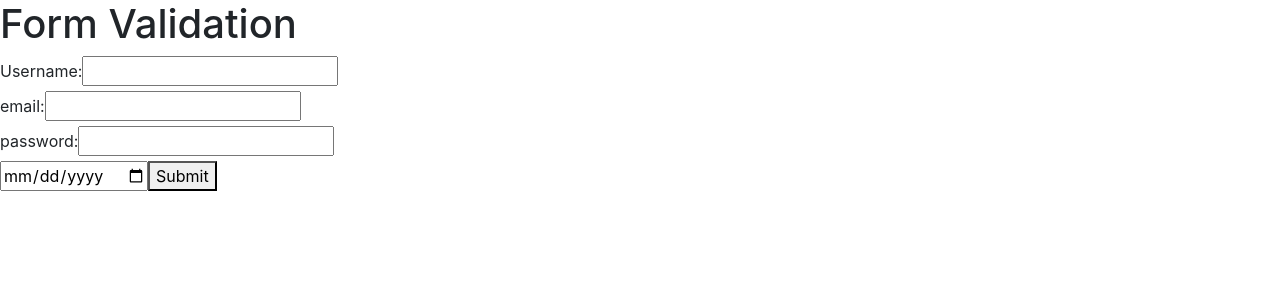
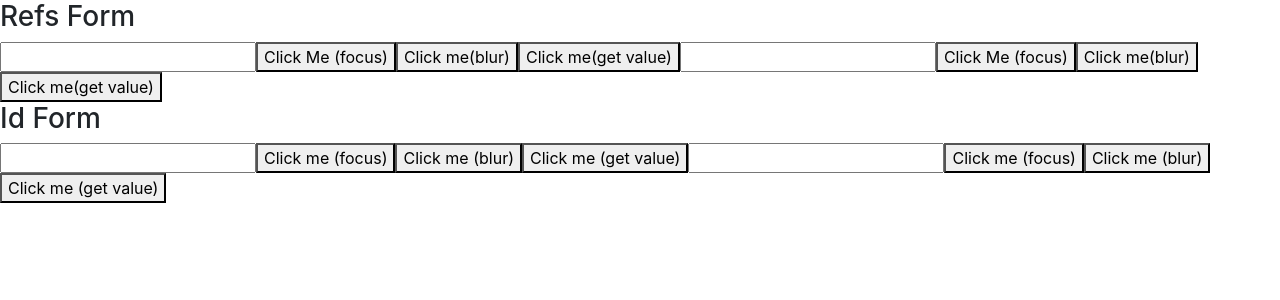
Before and after one commit to ashleyc2219/react-practice, a React (Create React App) app: page / in a window 1280 px wide. Shown: the top 300 px of the page. Built offline with nearby package versions, Linux system fonts and the light colour scheme.

Commit message:
ref | ID 比較

```diff
--- a/src/App.js
+++ b/src/App.js
@@ -1,9 +1,22 @@
 import logo from './logo.svg'
 import './App.css'
 import FormValid from './components/FormValid'
+import FormInput from './components/FormInput'
+
+import RefsFrom from './components/RefsFrom'
+import IdForm from './components/IdForm'
 
 function App() {
-  return <FormValid />
+  return (
+    <>
+      <h3>Refs Form</h3>
+      <RefsFrom />
+      <RefsFrom />
+      <h3>Id Form</h3>
+      <IdForm />
+      <IdForm />
+    </>
+  )
 }
 
 export default App
--- /dev/null
+++ b/src/components/IdForm.js
@@ -0,0 +1,31 @@
+import React from 'react'
+
+function IdForm(props) {
+  return (
+    <>
+      <input type="text" id="my-input" />
+      <button
+        onClick={() => {
+          document.getElementById('my-input').focus()
+        }}
+      >
+        Click me (focus)
+      </button>
+      <button
+        onClick={() => {
+          document.getElementById('my-input').blur()
+        }}
+      >
+        Click me (blur)
+      </button>
+      <button
+        onClick={() => {
+          console.log(document.getElementById('my-input').value)
+        }}
+      >
+        Click me (get value)
+      </button>
+    </>
+  )
+}
+export default IdForm
--- /dev/null
+++ b/src/components/RefsFrom.js
@@ -0,0 +1,34 @@
+import React from 'react'
+import { useRef } from 'react'
+
+function RefsFrom(props) {
+  const inputEl = useRef()
+
+  return (
+    <>
+      <input type="text" ref={inputEl} />
+      <button
+        onClick={() => {
+          inputEl.current.focus()
+        }}
+      >
+        Click Me (focus)
+      </button>
+      <button
+        onClick={() => {
+          inputEl.current.blur()
+        }}
+      >
+        Click me(blur)
+      </button>
+      <button
+        onClick={() => {
+          console.log(inputEl.current.value)
+        }}
+      >
+        Click me(get value)
+      </button>
+    </>
+  )
+}
+export default RefsFrom
```
